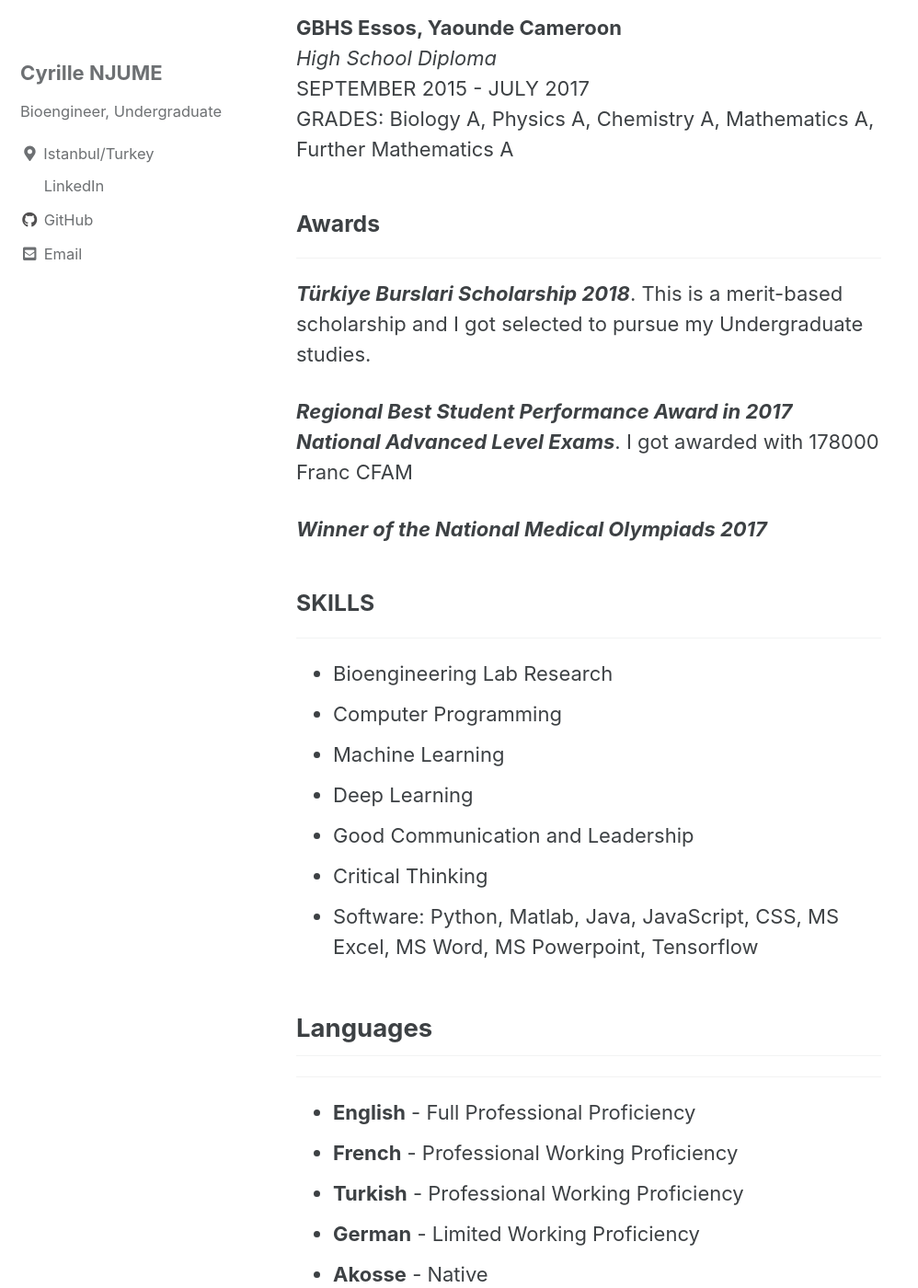
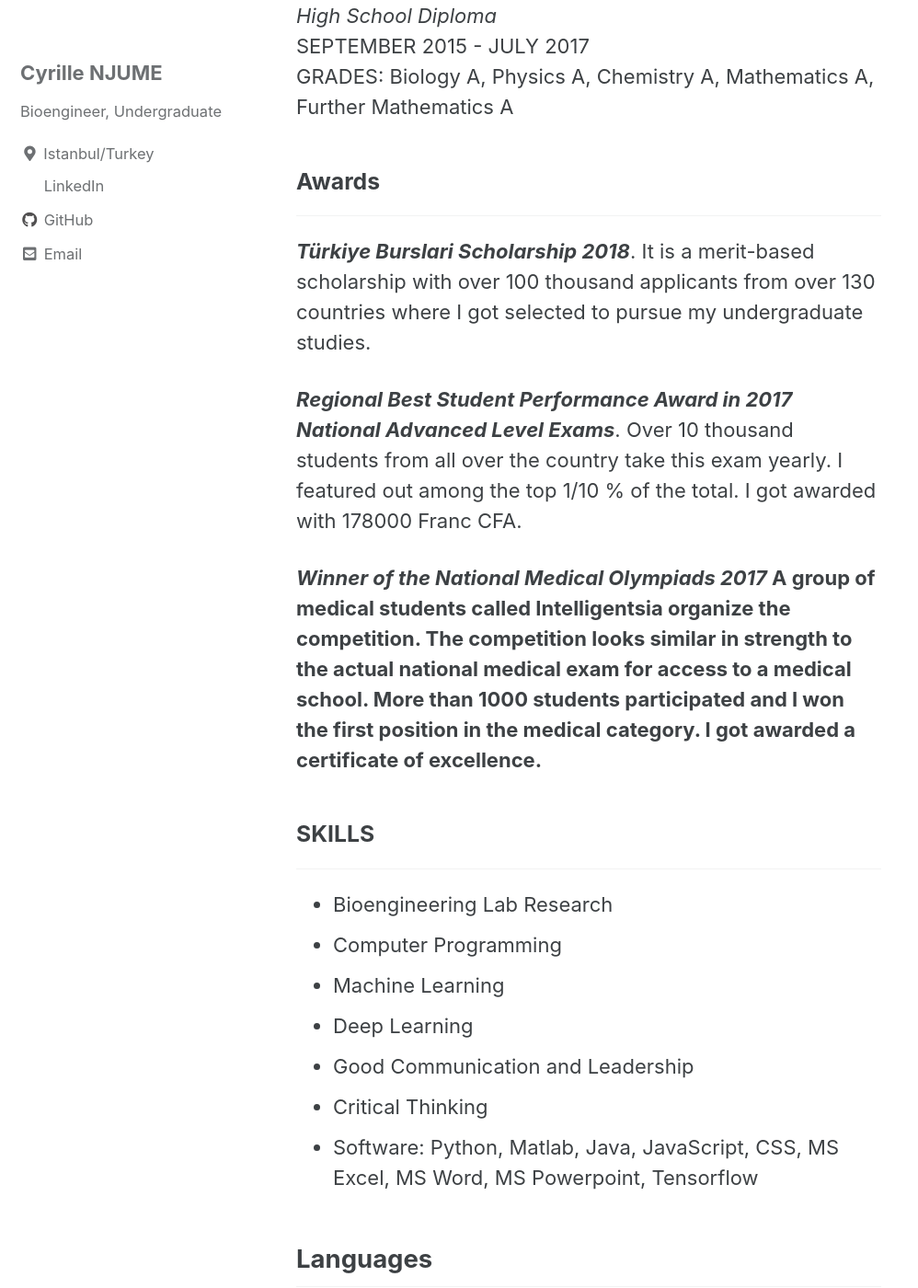
Before and after one commit to CyrilleMesue/cyrillemesue.github.io, a Jekyll site: the page built from _pages/resume.md, in a window 1280 px wide and 1400 px high, scrolled down 1769 px. Shown: the whole window at 92% size, without its empty margins (0-998 px from the left). Built offline with Jekyll 4.4.1, drawn with Linux system fonts in a browser that asks for light colours; cached includes are drawn as plain includes; comment, search, counter and statistics services are not loaded; some of the changed text lies outside the part shown.

Commit message:
Update resume.md

```diff
--- a/_pages/resume.md
+++ b/_pages/resume.md
@@ -6,9 +6,6 @@ author_profile: true
 comments: true
 tof: true
 ---
-
----------------------------------------------------------------------------------------------------------------------------
---------------------------------------------------------------------------------------------------------------
 ### Summary
 ----------------------------------------------------------------------------------------------------------------------------------------------------------------------------
 Enthusiastic Bioengineer eager to contribute to team success through hard work, attention to detail and excellent organizational skills. Employs excellent leadership skills , critical thinking and multi-tasking strengths. Can build machine learning models for medical applications. Biomedical research Oriented. Motivated to learn, grow and excel in the Biomedical Industry.
@@ -46,11 +43,11 @@ GRADES: Biology A, Physics A, Chemistry A, Mathematics A, Further Mathematics A
 
 ### Awards
 ---------------------------------------------------------------------------------------------------------------------------------------------------------------------
-<b>_Türkiye Burslari Scholarship 2018_</b>. This is a merit-based scholarship and I got selected to pursue my Undergraduate studies.
+<b>_Türkiye Burslari Scholarship 2018_</b>. It is a merit-based scholarship with over 100 thousand applicants from over 130 countries where I got selected to pursue my undergraduate studies.
 
-<b>_Regional Best Student Performance Award in 2017 National Advanced Level Exams_</b>. I got awarded with 178000 Franc CFAM
+<b>_Regional Best Student Performance Award in 2017 National Advanced Level Exams_</b>. Over 10 thousand students from all over the country take this exam yearly. I featured out among the top 1/10 % of the total. I got awarded with 178000 Franc CFA.
 
-<b>_Winner of the National Medical Olympiads 2017_<b>
+<b>_Winner of the National Medical Olympiads 2017_<b> A group of medical students called Intelligentsia organize the competition. The competition looks similar in strength to the actual national medical exam for access to a medical school. More than 1000 students participated and I won the first position in the medical category. I got awarded a certificate of excellence.
 
 ### SKILLS
 --------------------------------------------------------------------------------------------------------------------------------------------------------------------
```
Also changed, not shown: other parts of _pages/resume.md (+2 -2 lines).
